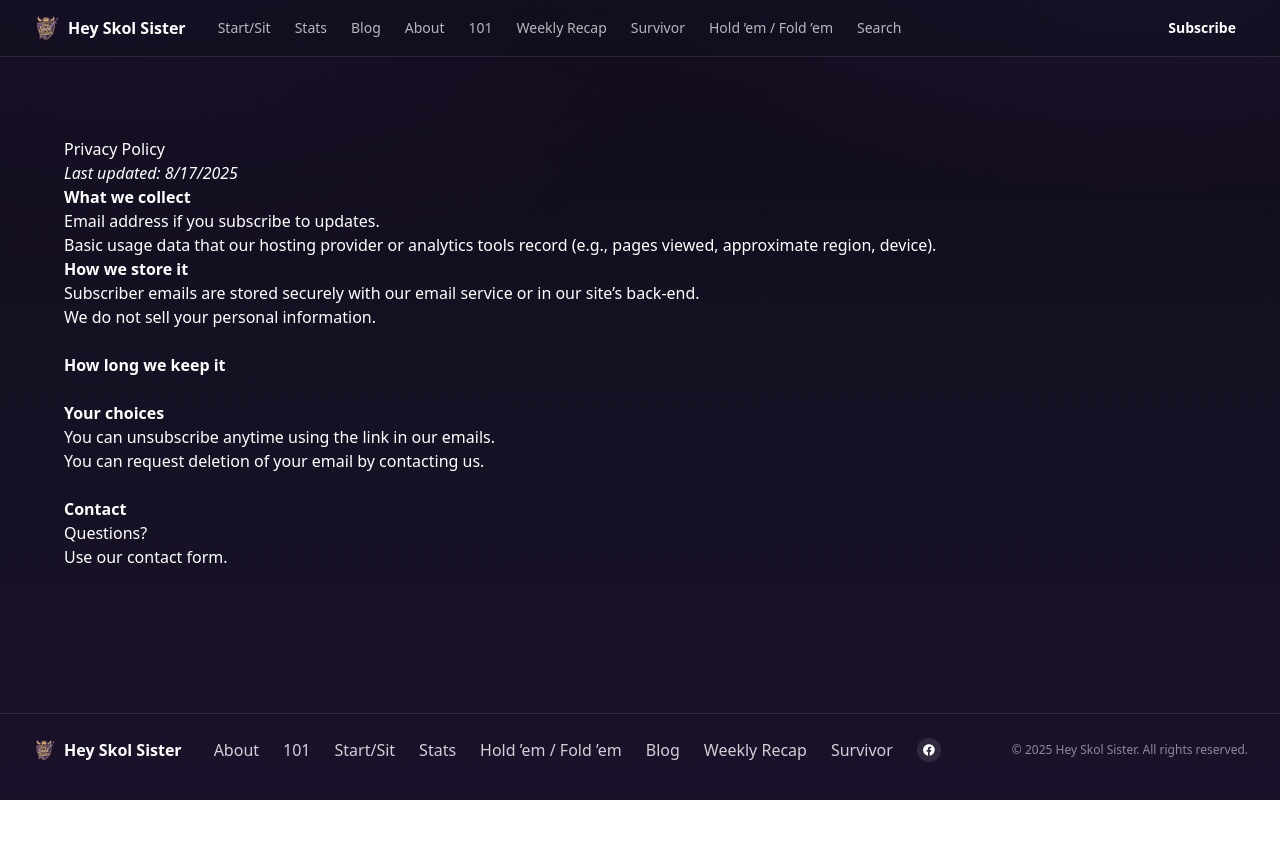
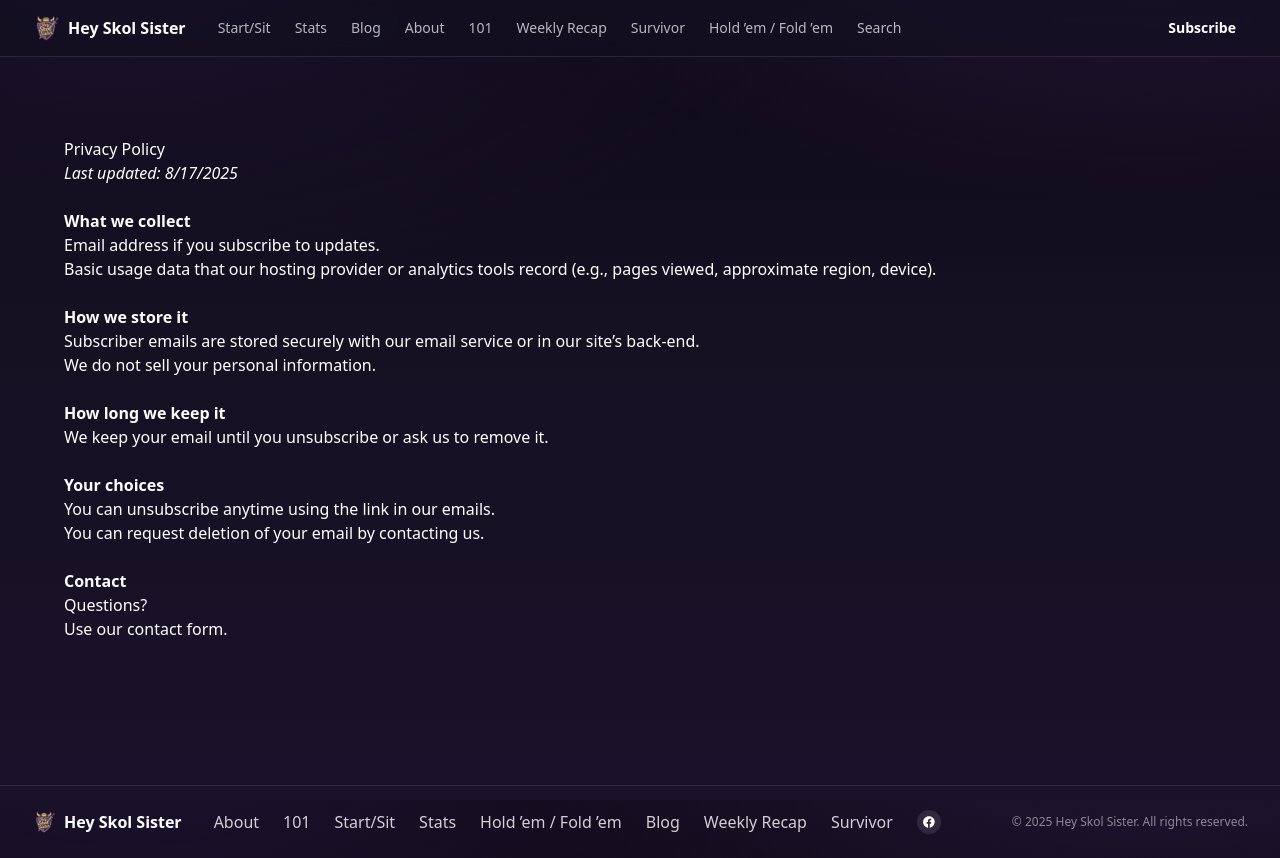
Before and after one commit to chahalltek/nextjs-boilerplate, a Next.js app: page /privacy in a window 1280 px wide. Before the commit the page ends 800 px from the top, so only its background shows below. Built offline with nearby package versions, Linux system fonts and the light colour scheme.

Commit message:
privacy pollicy

```diff
--- a/app/privacy/page.jsx
+++ b/app/privacy/page.jsx
@@ -1,5 +1,6 @@
 // app/privacy/page.jsx
 import Link from "next/link";
+
 export const runtime = "nodejs";
 export const metadata = {
   title: "Privacy Policy — Hey Skol Sister",
@@ -14,7 +15,7 @@ export default function PrivacyPage() {
       <p>
         <em>Last updated: {lastUpdated}</em>
       </p>
-
+<br />
       <section>
         <h2><strong>What we collect</strong></h2>
         <ul>
@@ -27,7 +28,7 @@ export default function PrivacyPage() {
           </li>
         </ul>
       </section>
-
+<br />
       <section>
        <h2><strong>How we store it</strong></h2>
         <p>
@@ -40,6 +41,7 @@ export default function PrivacyPage() {
 
          <section>
        <h2><strong>How long we keep it</strong></h2>
+        <p>We keep your email until you unsubscribe or ask us to remove it.</p>
       </section>
        <br />
 
```
